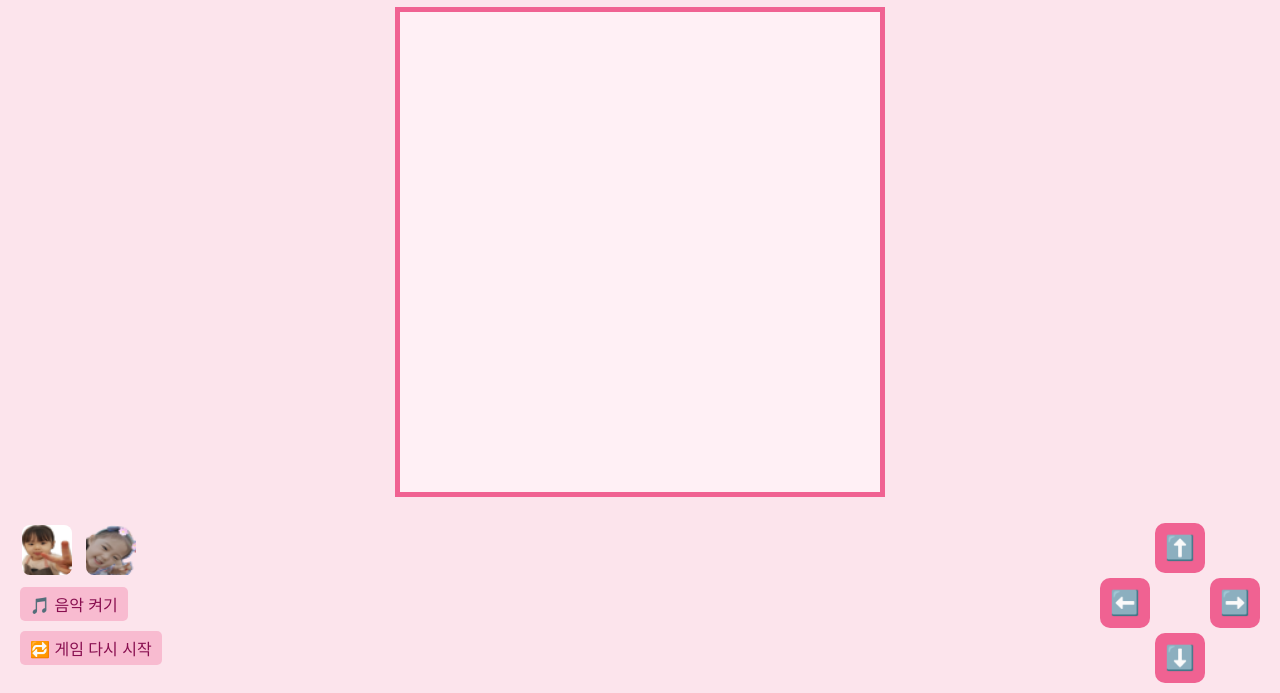
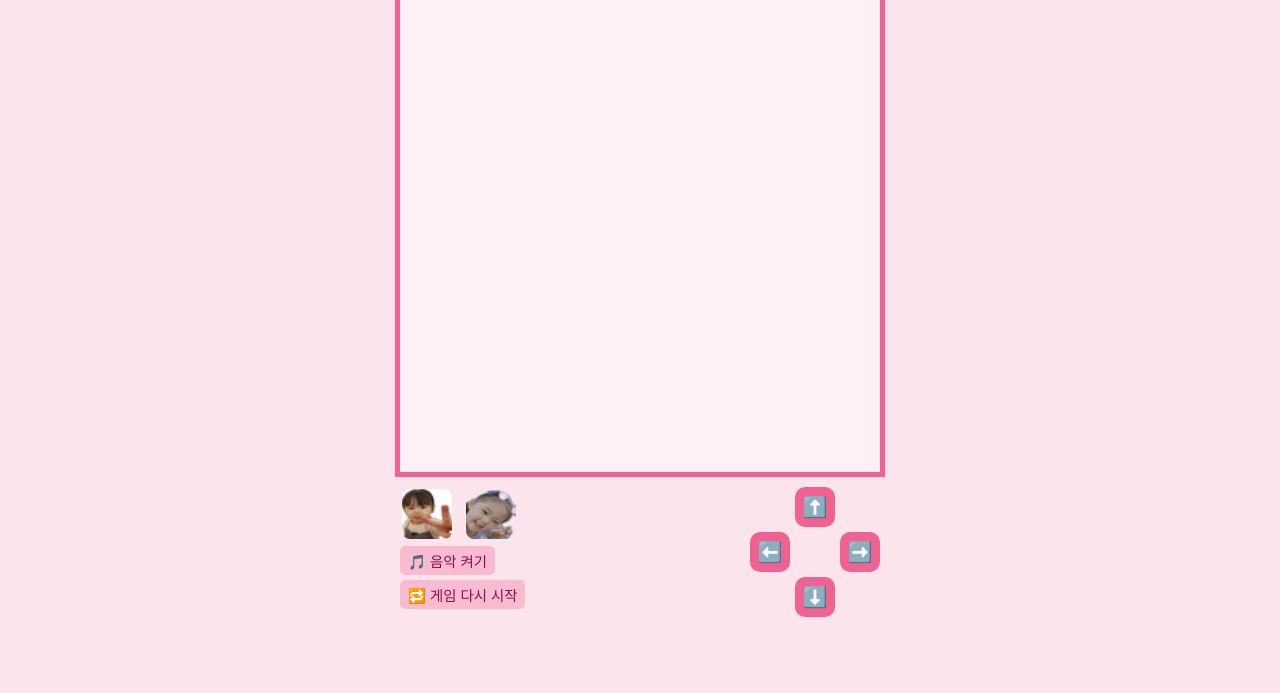
Before and after one commit to sungmin2ya/Yoon-Jin-Game, a plain HTML site: page index.html in a window 1280 px wide. Shown: the part 107-800 px from the top of the page. Drawn offline with Linux system fonts and the light colour scheme.

Commit message:
Add files via upload

```diff
--- a/index.html
+++ b/index.html
@@ -2,6 +2,7 @@
 <html lang="ko">
 <head>
   <meta charset="UTF-8" />
+  <meta name="viewport" content="width=device-width, initial-scale=1.0" />
   <title>서윤이와 서진이의 과일 모험</title>
   <style>
     body {
@@ -13,41 +14,42 @@
       display: flex;
       flex-direction: column;
       align-items: center;
-      padding-top: 20px;
+      padding-top: 10px;
     }
     #title {
       font-size: 2rem;
       font-weight: bold;
       color: #d81b60;
       text-shadow: 1px 1px 2px #ffffff;
-      margin-bottom: 10px;
+      margin-bottom: 5px;
     }
     #scoreBoard {
       font-size: 1.2rem;
       color: #4a148c;
-      margin-bottom: 10px;
+      margin-bottom: 5px;
     }
     canvas {
       border: 5px solid #f06292;
       background: #fff0f5;
       display: block;
-      margin: 0 auto;
+      width: 90vw;
+      height: 90vw;
+      max-width: 480px;
+      max-height: 480px;
     }
-    #bottomBar {
-      position: fixed;
-      bottom: 10px;
-      width: 100%;
+    #controlPanel {
       display: flex;
       justify-content: space-between;
-      padding: 0 20px;
-      box-sizing: border-box;
-      z-index: 10;
+      align-items: flex-start;
+      width: 90vw;
+      max-width: 480px;
+      margin-top: 10px;
     }
     #leftControls {
       display: flex;
       flex-direction: column;
       align-items: flex-start;
-      gap: 10px;
+      gap: 5px;
     }
     #characterSelect {
       display: flex;
@@ -64,8 +66,8 @@
       border-color: #f06292;
     }
     #playMusic, #restartGame {
-      font-size: 1rem;
-      padding: 5px 10px;
+      font-size: 0.9rem;
+      padding: 4px 8px;
       background-color: #f8bbd0;
       border: none;
       border-radius: 5px;
@@ -81,9 +83,9 @@
       gap: 5px;
     }
     .arrowBtn {
-      width: 50px;
-      height: 50px;
-      font-size: 24px;
+      width: 40px;
+      height: 40px;
+      font-size: 20px;
       text-align: center;
       background-color: #f06292;
       color: white;
@@ -101,9 +103,7 @@
     <div id="title">🍓 서윤이와 서진이의 과일 모험 🍇</div>
     <div id="scoreBoard">점수: 0 | 먹은 과일: 0개</div>
     <canvas id="gameCanvas" width="480" height="480"></canvas>
-  </div>
-
-  <div id="bottomBar">
+    <div id="controlPanel">
       <div id="leftControls">
         <div id="characterSelect">
           <img src="seoyoon_player.png" alt="서윤이" onclick="selectCharacter('seoyoon_player.png')">
@@ -117,6 +117,7 @@
         <button class="arrowBtn left" onclick="movePlayer(-1,0)">⬅️</button>
         <button class="arrowBtn right" onclick="movePlayer(1,0)">➡️</button>
         <button class="arrowBtn down" onclick="movePlayer(0,1)">⬇️</button>
+      </div>
     </div>
   </div>
 <audio id="bgm" src="backgroundmusic.mp3" loop></audio>
@@ -289,7 +290,7 @@
     }
     if ((bee.x === player.x && bee.y === player.y)) {
       beeSound.play();
-      alert("🐜 개미에게 잡혔어요! 게임 오버!");
+      alert("🐜 벌에게 잡혔어요! 게임 오버!");
       gameOver = true;
       clearInterval(antInterval);
     }
```
Lines whose indentation alone changed are shown as unchanged.
